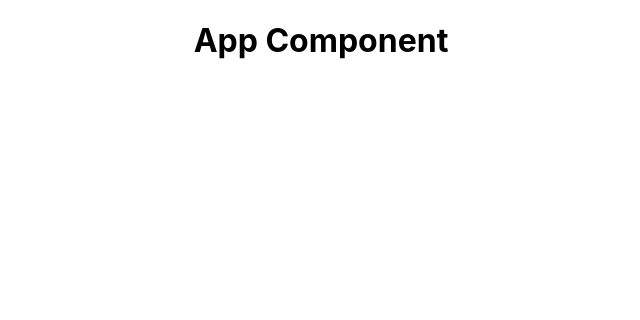
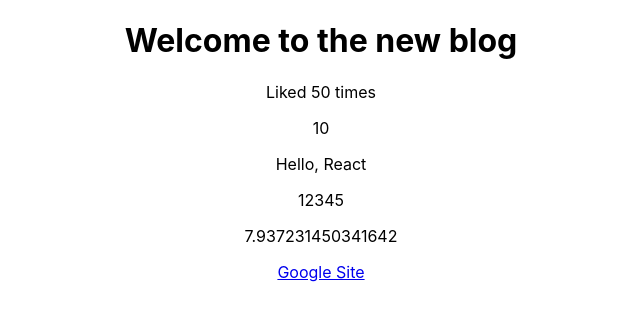
Before and after one commit to Saqib29/Learning-issue, a React (Create React App) app in the folder React/dojo-blog/: page / in a window 1280 px wide. Shown: the top 320 px of the page, without its empty margins (319-959 px from the left). Built offline with nearby package versions, Linux system fonts and the light colour scheme.

Commit message:
dynamic values in template

```diff
--- a/React/dojo-blog/src/App.js
+++ b/React/dojo-blog/src/App.js
@@ -1,10 +1,26 @@
 import './App.css';
 
 function App() {
+
+  const title = 'Welcome to the new blog';
+  const likes = 50;
+//  booleans and object can't be output in react
+  const link = 'http://www.google.com';
+
+
   return (
     <div className="App">
       <div className="content">
-        <h1>App Component</h1>
+        <h1> { title } </h1>
+        <p>Liked { likes } times</p>
+
+        <p>{ 10 }</p>
+        <p>{ "Hello, React" }</p>
+        <p>{ [1,2,3,4,5] }</p>
+        <p>{ Math.random() * 10 }</p>
+
+        <a href={ link }>Google Site</a>
+
       </div>
     </div>
   );
```
Also changed, not shown: 1 other file (tests, documents, lock files or other folders).
